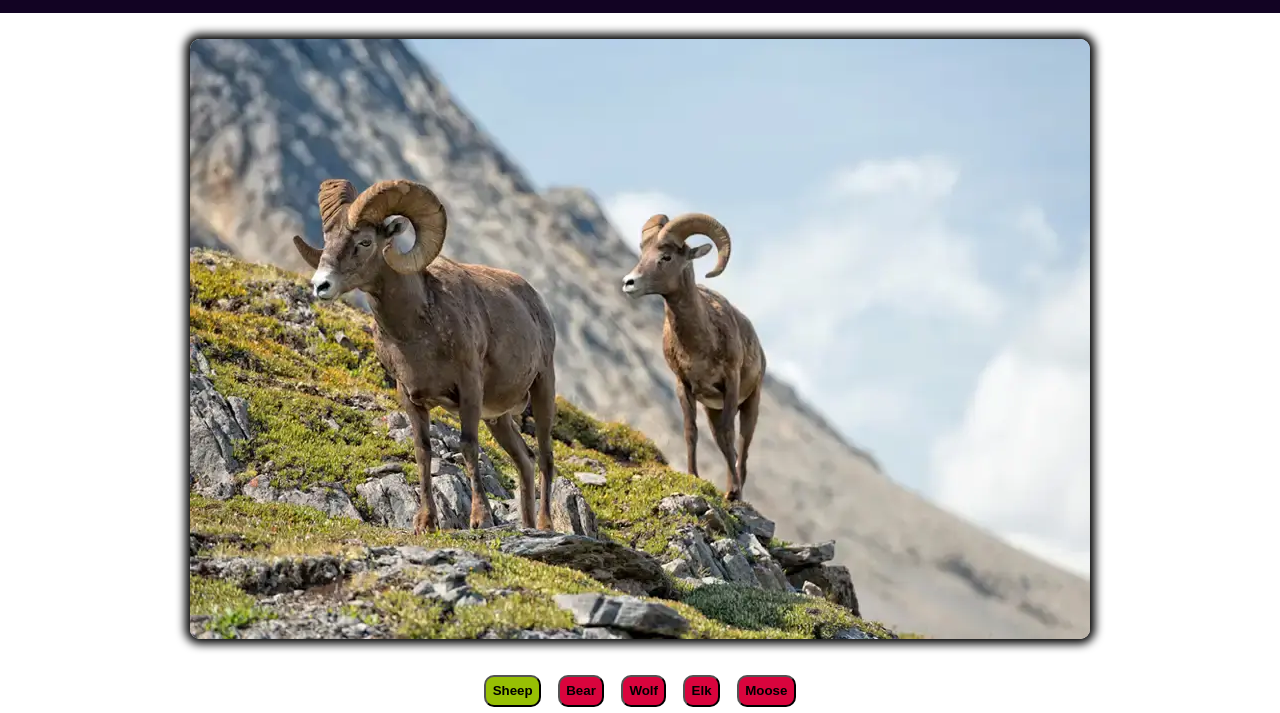
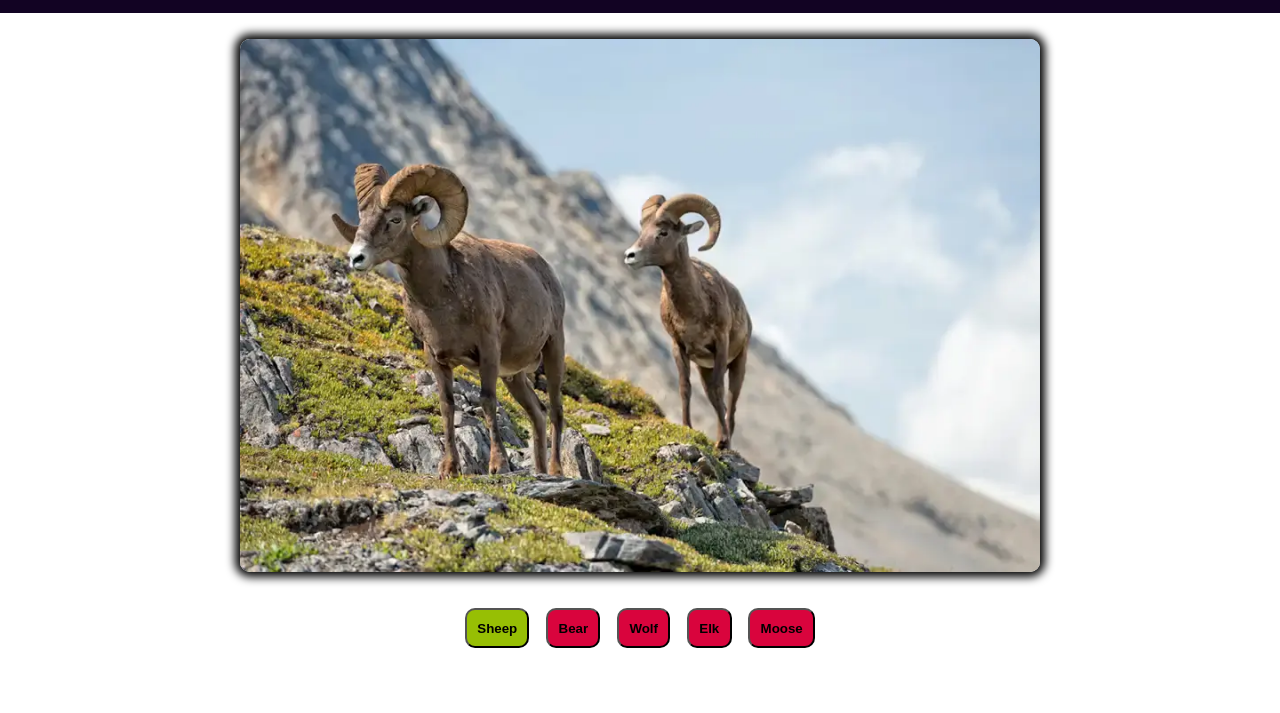
Before and after one commit to DevinJC98/Cprg218-Lab2, a plain HTML site: page index.html in a window 1280 px wide. Shown: the part 92-805 px from the top of the page. Drawn offline with Linux system fonts and the light colour scheme.

Commit message:
S Updates
Reduced Image width to fit everything on the screen without scrolling. Also updated the padding size on the buttons

```diff
--- a/index.html
+++ b/index.html
@@ -21,7 +21,7 @@
 
     <main>
 
-        <img src="Images/sheep.webp" alt="sheep" id="image">
+        <img src="Images/sheep.webp" alt="Sheep" id="image">
 
         <div>
             <button id="sheep"> Sheep </button>
--- a/styles.css
+++ b/styles.css
@@ -22,6 +22,8 @@ header
 img
 {
     margin: 2%;
+    width: 800px;
+    height: auto;
     max-width: 900px;
     max-height: 600px;
     box-shadow: 0px 0px 10px 5px black;
@@ -33,7 +35,7 @@ button
     background-color: #d9043d;
     border-radius: 10px;
     margin: 0.5%;
-    padding: 0.5%;
+    padding: .8%;
     font-weight: bold;
 }
 
```
